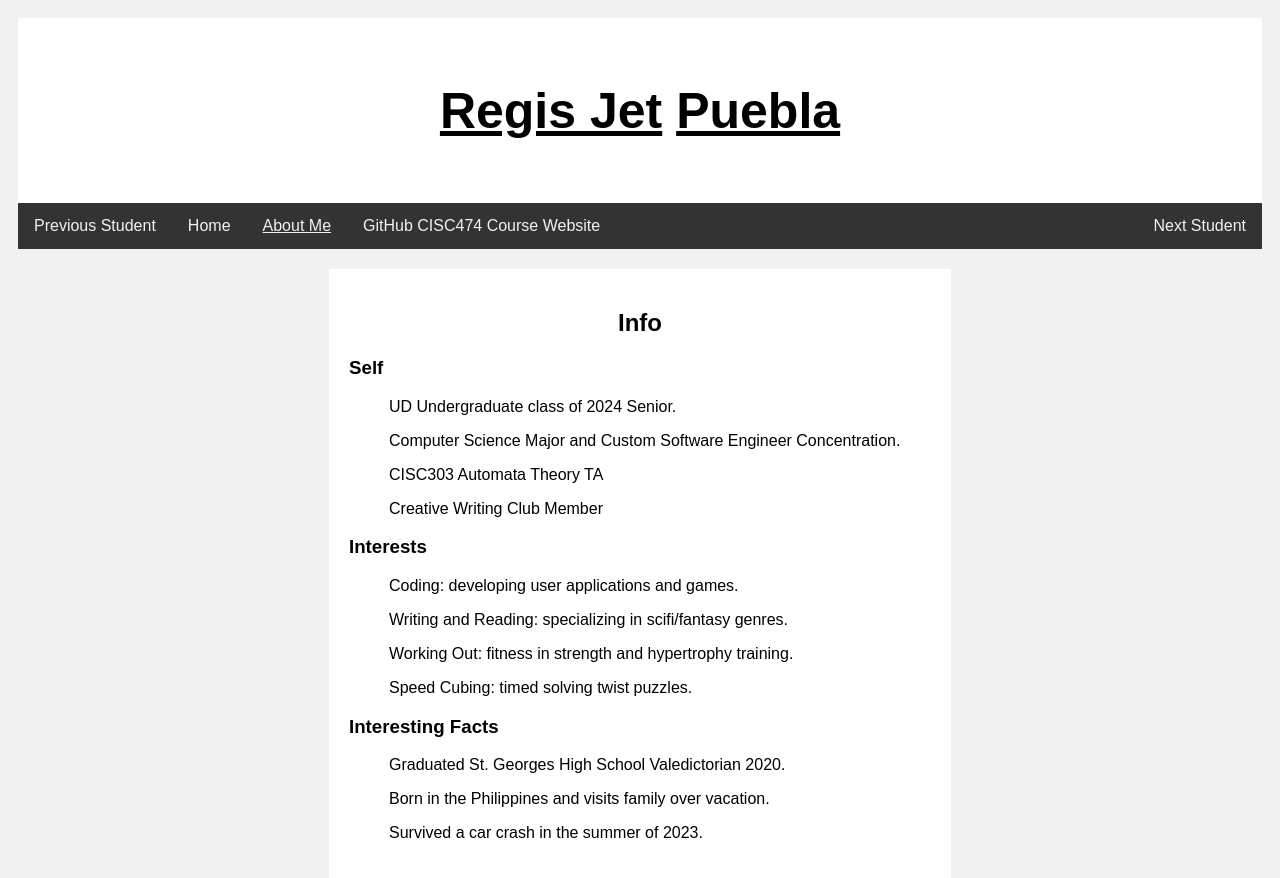
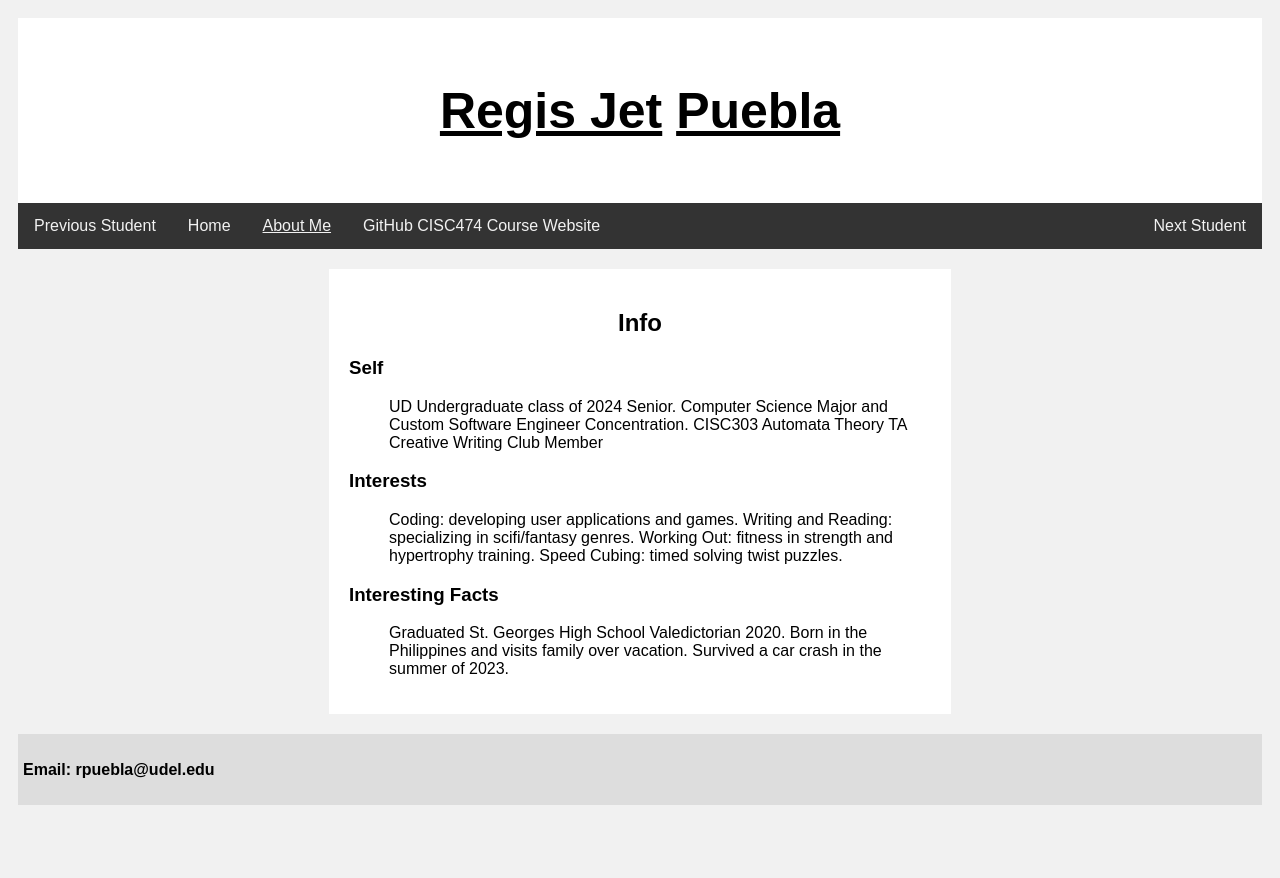
Before and after one commit to RGUD0/Personal-Website-1, a plain HTML site: page aboutMe.html in a window 1280 px wide. Shown: the top 878 px of the page. After the commit the page ends 823 px from the top, so only its background shows below. Drawn offline with Linux system fonts and the light colour scheme.

Commit message:
Validator Check 01

```diff
--- a/aboutMe.html
+++ b/aboutMe.html
@@ -25,45 +25,45 @@
 					<h2>Info</h2>
 					<h3>Self</h3>
 					<ul>
-						<il><p>
+						<il>
 							UD Undergraduate class of 2024 Senior.
-						</p></il>
-						<il><p>
+						</il>
+						<il>
 							Computer Science Major and Custom Software Engineer Concentration.
-						</p></il>
-						<il><p>
+						</il>
+						<il>
 							CISC303 Automata Theory TA
-						</p></il>
-						<il><p>
+						</il>
+						<il>
 							Creative Writing Club Member
-						</p></il>
+						</il>
 					</ul>
 					<h3>Interests</h3>
 					<ul>
-						<il><p>
+						<il>
 							Coding: developing user applications and games.
-						</p></il>
-						<il><p>
+						</il>
+						<il>
 							Writing and Reading: specializing in scifi/fantasy genres.
-						</p></il>
-						<il><p>
+						</il>
+						<il>
 							Working Out: fitness in strength and hypertrophy training.
-						</p></il>
-						<il><p>
+						</il>
+						<il>
 							Speed Cubing: timed solving twist puzzles.
-						</p></il>
+						</il>
 					</ul>
 					<h3>Interesting Facts</h3>
 					<ul>
-						<il><p>
+						<il>
 							Graduated St. Georges High School Valedictorian 2020.
-						</p></il>
-						<il><p>
+						</il>
+						<il>
 							Born in the Philippines and visits family over vacation.
-						</p></il>
-						<il><p>
+						</il>
+						<il>
 							Survived a car crash in the summer of 2023.
-						</p></il>
+						</il>
 					</ul>
 				</div>
 			</div>
@@ -71,7 +71,7 @@
 		</div>
 
 		<div class="footer">
-			<h4>Email: rpuebla@udel.edu</h3>
+			<h4>Email: rpuebla@udel.edu</h4>
 		</div>
 	</body>
 </html>
```
